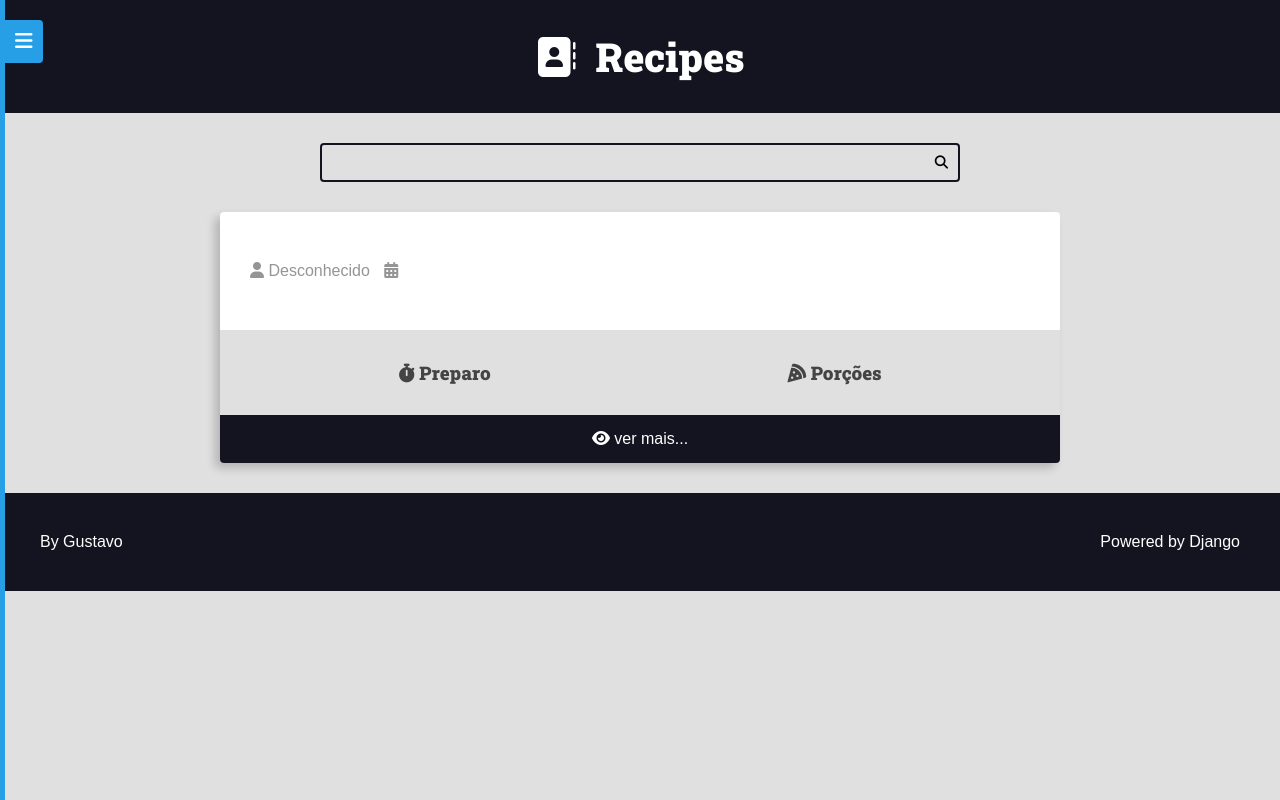
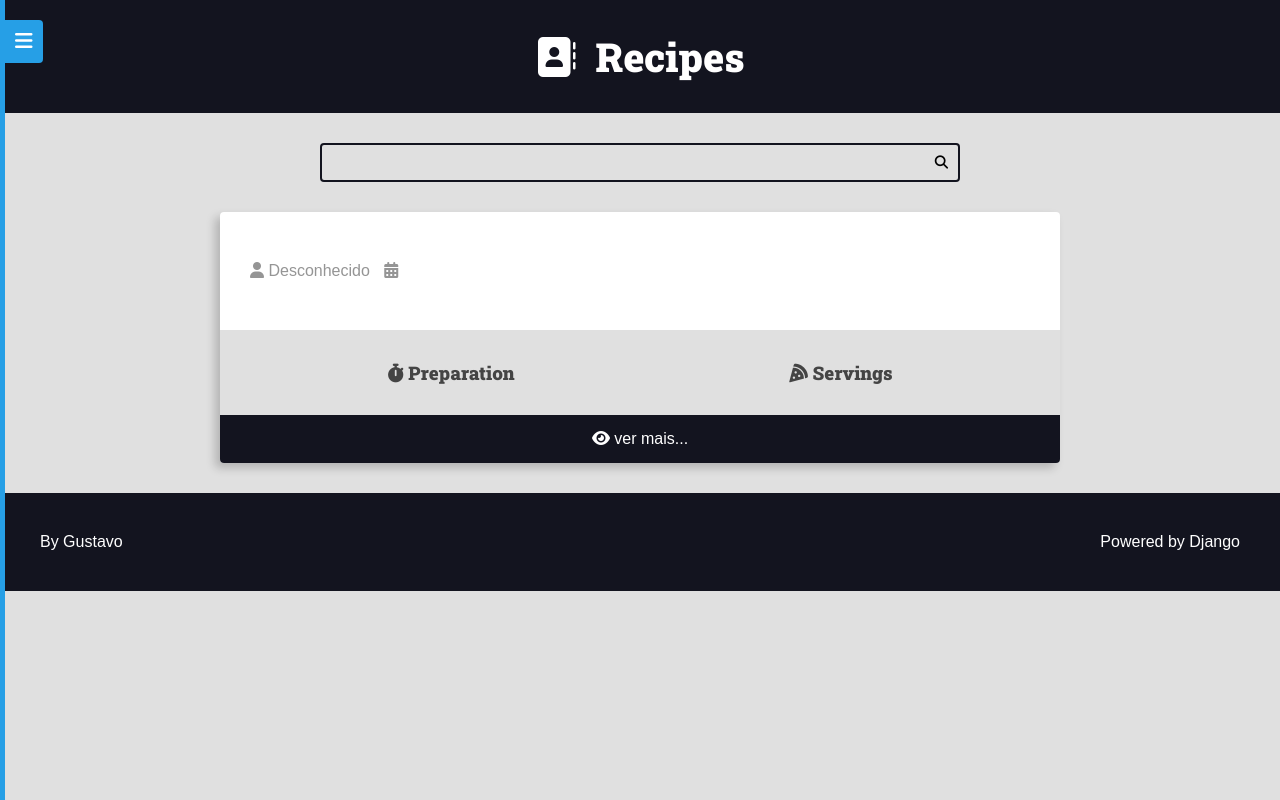
Before and after one commit to gustavo-it/curso-django-projeto1, a Django app: template recipes/templates/recipes/pages/recipe-view.html in a window 1280 px wide. Run offline with Django 4.2, Linux system fonts and the light colour scheme; the template is opened without the code that fills it, so the values that code supplies are empty.

Commit message:
Tradução no template com i18n e translate (makemessages e compilemessages)

```diff
--- a/recipes/templates/recipes/partials/recipe.html
+++ b/recipes/templates/recipes/partials/recipe.html
@@ -1,3 +1,5 @@
+{% load i18n %}
+
 <div class="recipe recipe-list-item">
     {% if recipe.cover %}
         <div class="recipe-cover">
@@ -50,13 +52,13 @@
     </div>
     <div class="recipe-meta-container">
         <div class="recipe-meta recipe-preparation">
-            <h3 class="recipe-meta-title"><i class="fas fa-stopwatch"></i> Preparo</h3>
+            <h3 class="recipe-meta-title"><i class="fas fa-stopwatch"></i> {% translate 'Preparation' %} </h3>
             <div class="recipe-meta-text">
                 {{ recipe.preparation_time }} {{ recipe.preparation_time_unit }}
             </div>
         </div>
         <div class="recipe-meta recipe-servings">
-            <h3 class="recipe-meta-title"><i class="fas fa-pizza-slice"></i> Porções</h3>
+            <h3 class="recipe-meta-title"><i class="fas fa-pizza-slice"></i> {% translate 'Servings' %} </h3>
             <div class="recipe-meta-text">
                 {{ recipe.servings }} {{ recipe.servings_unit }}
             </div>
```
Also changed, not shown: locale/pt_BR/LC_MESSAGES/django.po (added), 1 other file.
